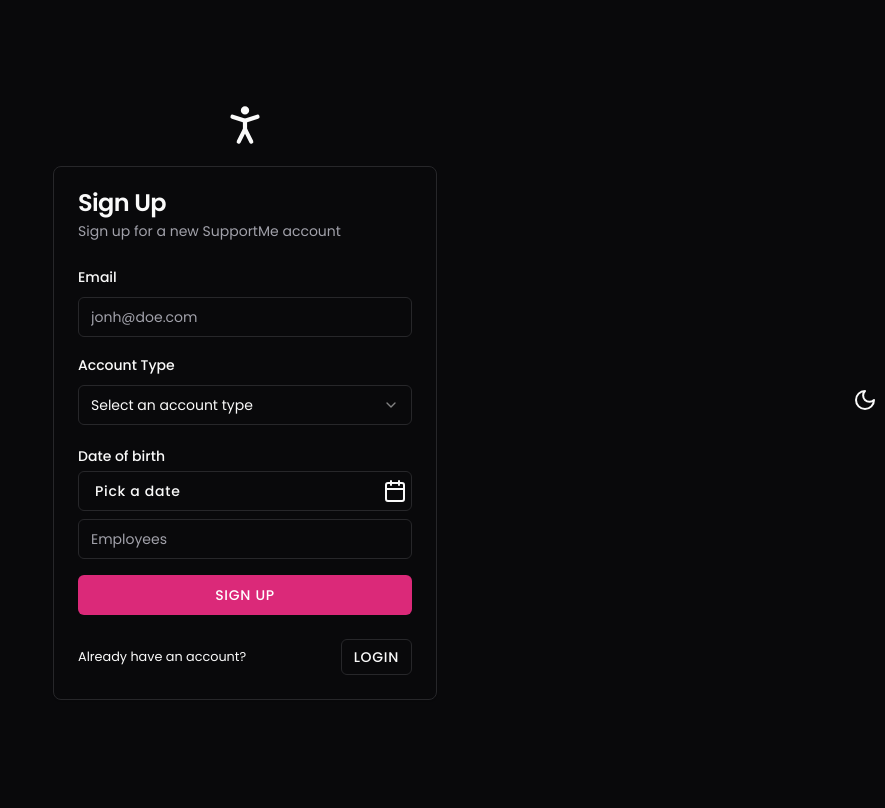
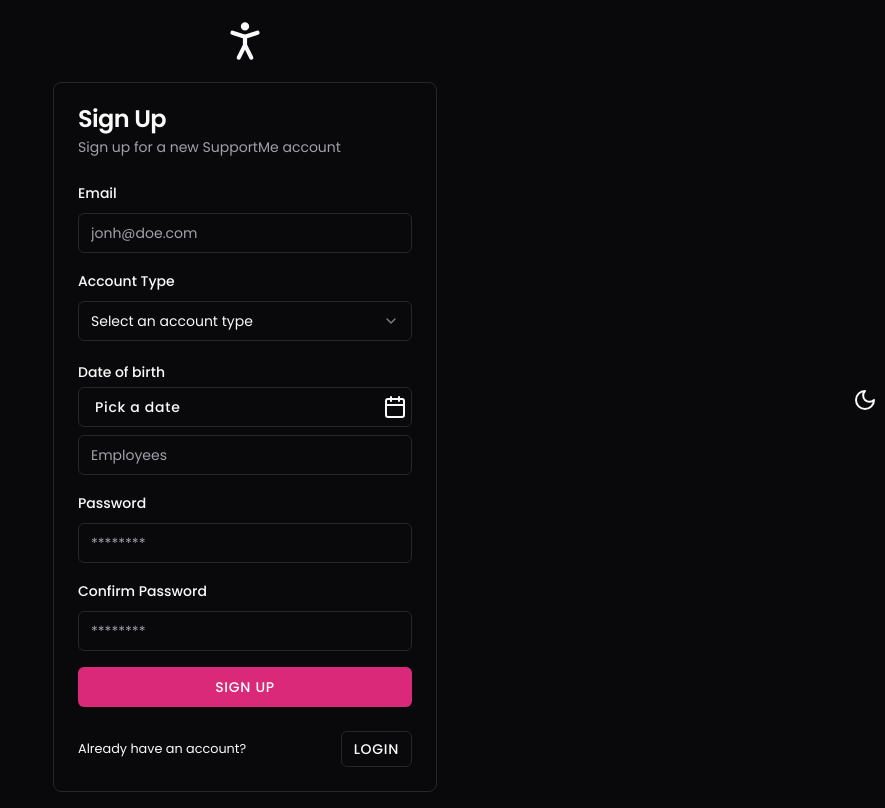
Before and after one commit to speen13/SupportMe, a Next.js app: page /sign-up in a window 1280 px wide. Shown: the whole page, without its empty margins (395-1280 px from the left). Built offline with nearby package versions, Linux system fonts and the light colour scheme.

Commit message:
width card xl login/sign out

```diff
--- a/app/(logged-out)/sign-up/page.tsx
+++ b/app/(logged-out)/sign-up/page.tsx
@@ -12,6 +12,7 @@
 import {Select, SelectContent, SelectItem, SelectTrigger, SelectValue} from "@/components/ui/select";
 import {Popover, PopoverContent, PopoverTrigger} from "@/components/ui/popover";
 import {Calendar} from "@/components/ui/calendar";
+import {format} from "date-fns";
 
 
 const formSchema = z.object({
@@ -27,9 +28,23 @@
             toDay.getDate()
         );
         return date <= age
-    }, 'You must be at least 18 years old')
+    }, 'You must be at least 18 years old'),
+    password: z.string().min(8, 'Password must be at least 8 characters')
+        .refine((password) => {
+            //один специальный символ и одна буква в верхнем регистре обязательны
+            return /[A-Z]/.test(password)
+        }, 'пароль должен содержать минимум одну букву в верхнем регистре обязательны'),
+    passwordConfirm: z.string()
+}).superRefine((data, ctx) => {
 
-}).superRefine((data, ctx) => {
+    if(data.password !== data.passwordConfirm) {
+        ctx.addIssue({
+            code: z.ZodIssueCode.custom,
+            path: ['passwordConfirm'],
+            message: 'Passwords do not match.',
+        })
+    }
+
     if (data.accountType === 'company' && !data.companyName) {
         ctx.addIssue({
            code: z.ZodIssueCode.custom,
@@ -168,7 +183,7 @@
                                             <PopoverTrigger asChild>
                                                 <FormControl>
                                                     <Button variant='outline' className='normal-case flex justify-between pr-1'>
-                                                       <span> Pick a date</span>
+                                                        {!!field.value ? format(field.value, 'PPP') : <span> Pick a date</span>}
                                                         <CalendarIcon />
                                                     </Button>
                                                 </FormControl>
@@ -183,7 +198,7 @@
                                                    weekStartsOn={1}
                                                    fromDate={dobFromDate}
                                                    toDate={new Date()}
-                                                   // captionLayout='dropdown-buttons'
+                                                   captionLayout='dropdown-buttons'
                                                />
                                             </PopoverContent>
                                         </Popover>
@@ -195,6 +210,38 @@
                                     </FormItem>
                                 )}
                             />
+
+                            <FormField
+                                control={form.control}
+                                name="password"
+                                render={({ field }) => (
+                                    <FormItem>
+                                        <FormLabel>Password</FormLabel>
+                                        <FormControl>
+                                            <Input placeholder='********' type='password' {...field} />
+                                        </FormControl>
+
+                                        <FormMessage />
+                                    </FormItem>
+                                )}
+                            />
+
+                            <FormField
+                                control={form.control}
+                                name="passwordConfirm"
+                                render={({ field }) => (
+                                    <FormItem>
+                                        <FormLabel>Confirm Password</FormLabel>
+                                        <FormControl>
+                                            <Input placeholder='********' type='password' {...field} />
+                                        </FormControl>
+
+                                        <FormMessage />
+                                    </FormItem>
+                                )}
+                            />
+
+
                             <Button type='submit'>Sign up</Button>
                         </form>
                     </Form>
```
